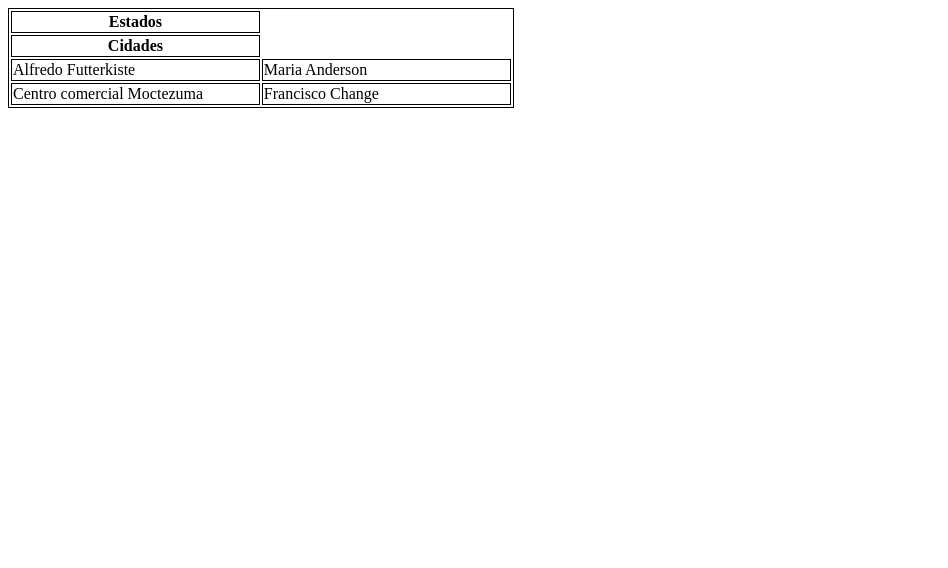
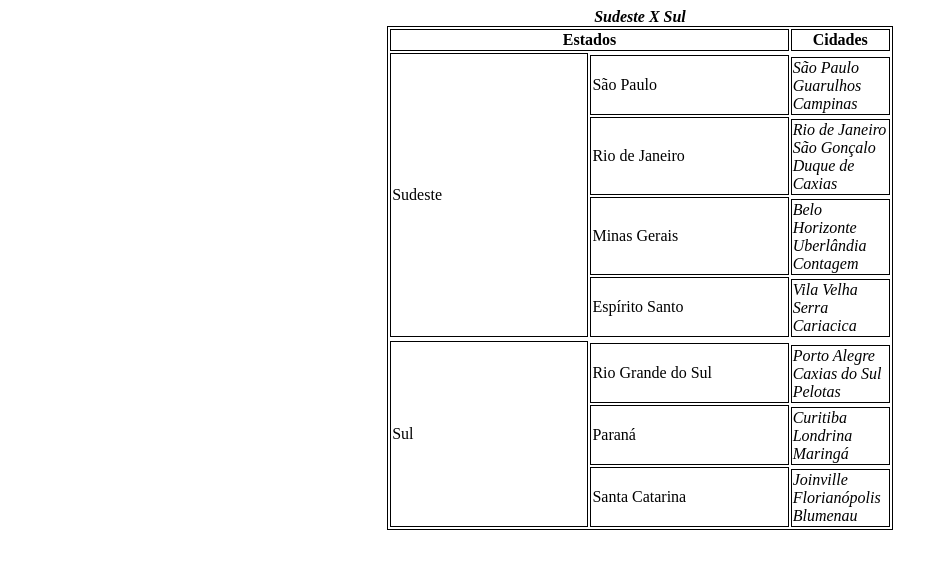
Before and after one commit to GustavoPeetry/DevWeb, a plain HTML site: page Lista1/ex2.html in a window 1280 px wide. Shown: the whole page, without its empty margins (0-948 px from the left). Drawn offline with Linux system fonts and the light colour scheme.

Commit message:
Update ex2.html

```diff
--- a/Lista1/ex2.html
+++ b/Lista1/ex2.html
@@ -8,21 +8,104 @@
     <link rel="stylesheet" href="ex2.css" />
 </head>
 <body>
+<center>
     <table>
+        <caption><b><i>Sudeste X Sul</i></b></caption>
          <tr>
-            <th>Estados</th>
+             <th colspan="2">Estados</th>
+             <th colspan="2">Cidades</th>
          </tr>
          <tr>
-            <th>Cidades</th>
+             <td rowspan="9">Sudeste</td>
          </tr>
          <tr>
-            <td>Alfredo Futterkiste</td>
-            <td>Maria Anderson</td>
+             <td rowspan="2">São Paulo</td>
+             <tr style="font-style: italic;">
+                 <td>
+                     São Paulo <br>
+                     Guarulhos <br>
+                     Campinas
+                 </td>
+             </tr>
          </tr>
          <tr>
-            <td>Centro comercial Moctezuma</td>
-            <td>Francisco Change</td>
+             <td rowspan="2">Rio de Janeiro</td>
+
+             <tr style="font-style: italic;">
+                 <td>
+                     Rio de Janeiro <br>
+                     São Gonçalo <br>
+                     Duque de Caxias
+                 </td>
+             </tr>
+         </tr>
+         <tr>
+             <td rowspan="2">Minas Gerais</td>
+
+             <tr style="font-style: italic;">
+                 <td>
+                     Belo Horizonte <br>
+                     Uberlândia <br>
+                     Contagem
+                 </td>
+             </tr>
+         </tr>
+         <tr>
+             <td rowspan="2">Espírito Santo</td>
+
+             <tr style="font-style: italic;">
+                 <td>
+                     Vila Velha <br>
+                     Serra <br>
+                     Cariacica
+                 </td>
+             </tr>
+         </tr>
+
+     </tr>
+
+     <tr>
+         <tr>
+             <td rowspan="7" >Sul</td>
+         </tr>
+
+         <tr>
+             <td rowspan="2">Rio Grande do Sul</td>
+
+             <tr style="font-style: italic;">
+                 <td>
+                     Porto Alegre <br>
+                     Caxias do Sul <br>
+                     Pelotas
+                 </td>
+             </tr>
+         </tr>
+         <tr>
+             <td rowspan="2">Paraná</td>
+
+             <tr style="font-style: italic;">
+                 <td>
+                     Curitiba <br>
+                     Londrina <br>
+                     Maringá
+                 </td>
+             </tr>
+         </tr>
+         <tr>
+             <td rowspan="2">Santa Catarina</td>
+
+             <tr style="font-style: italic;">
+                 <td>
+                     Joinville <br>
+                     Florianópolis <br>
+                     Blumenau
+                 </td>
+             </tr>
+         </tr>
      </tr>
      </table>
+
+</center>
+
 </body>
 </html>
```
Lines whose indentation alone changed are shown as unchanged.
